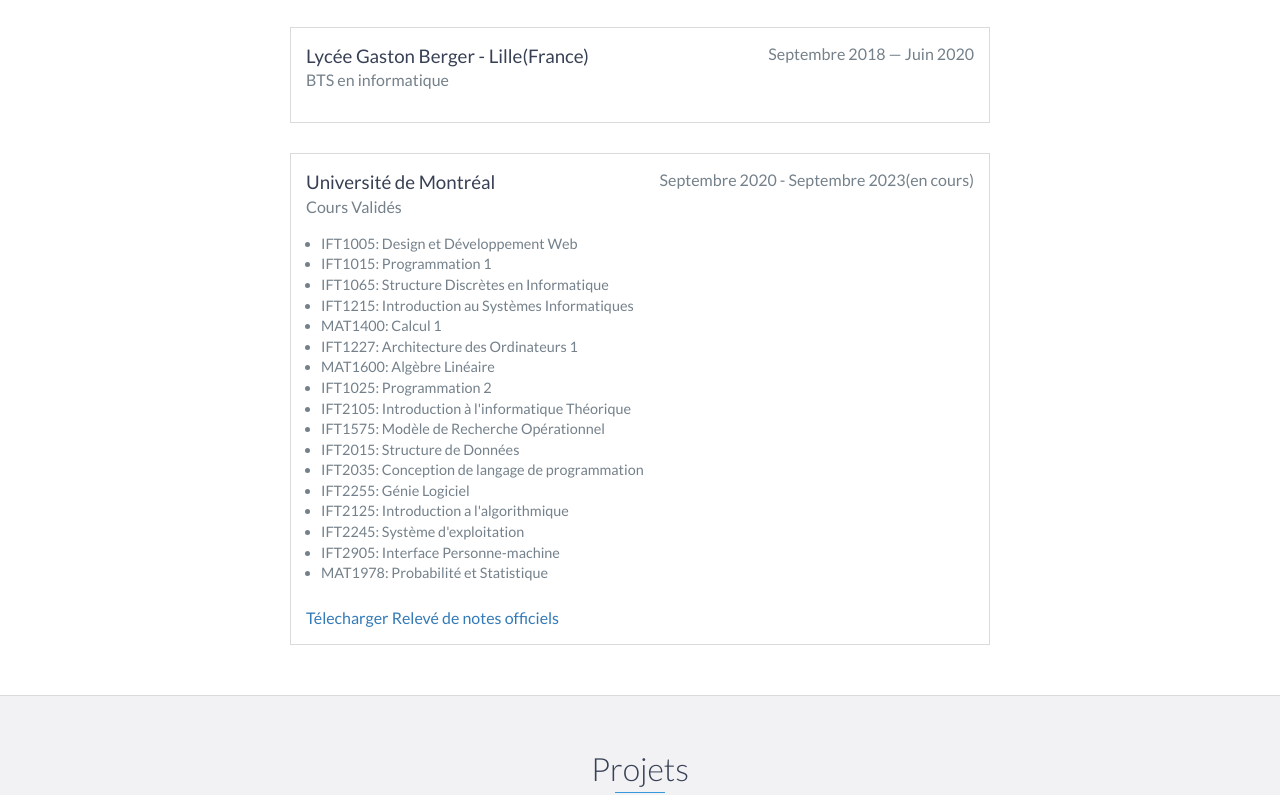
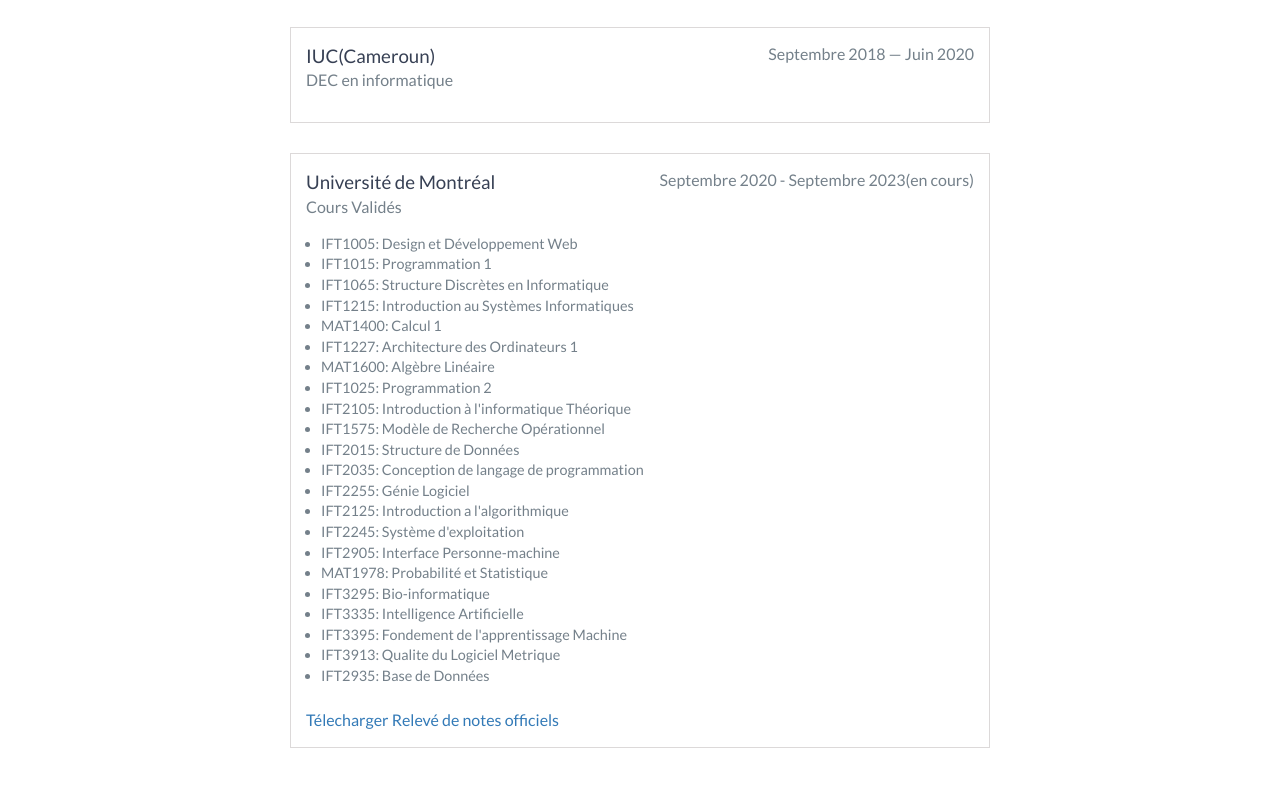
Before and after one commit to Yannari/Yann-ariel-Ananga, a website: page index.html in a window 1280 px wide. Shown: the part 2518-3313 px from the top of the page. Drawn offline with nearby package versions, Linux system fonts and the light colour scheme.

Commit message:
UPDATE TO INDEX.HTM

```diff
--- a/index.html
+++ b/index.html
@@ -143,9 +143,9 @@
             </p>
         </div>
         <div class="education-block">
-            <h3>Lycée Gaston Berger - Lille(France)</h3>
+            <h3>IUC(Cameroun)</h3>
             <span class="education-date">Septembre 2018 — Juin 2020</span>
-            <h4>BTS en informatique</h4>
+            <h4>DEC en informatique</h4>
             <p>
 
             </p>
@@ -207,6 +207,21 @@
                 </li>
                 <li>
                     MAT1978: Probabilité et Statistique
+                </li>
+                <li>
+                    IFT3295: Bio-informatique
+                </li>
+                <li>
+                    IFT3335: Intelligence Artificielle
+                </li>
+                <li>
+                    IFT3395: Fondement de l'apprentissage Machine
+                </li>
+                <li>
+                    IFT3913: Qualite du Logiciel Metrique
+                </li>
+                <li>
+                    IFT2935: Base de Données
                 </li>
 
             </ul>
```
